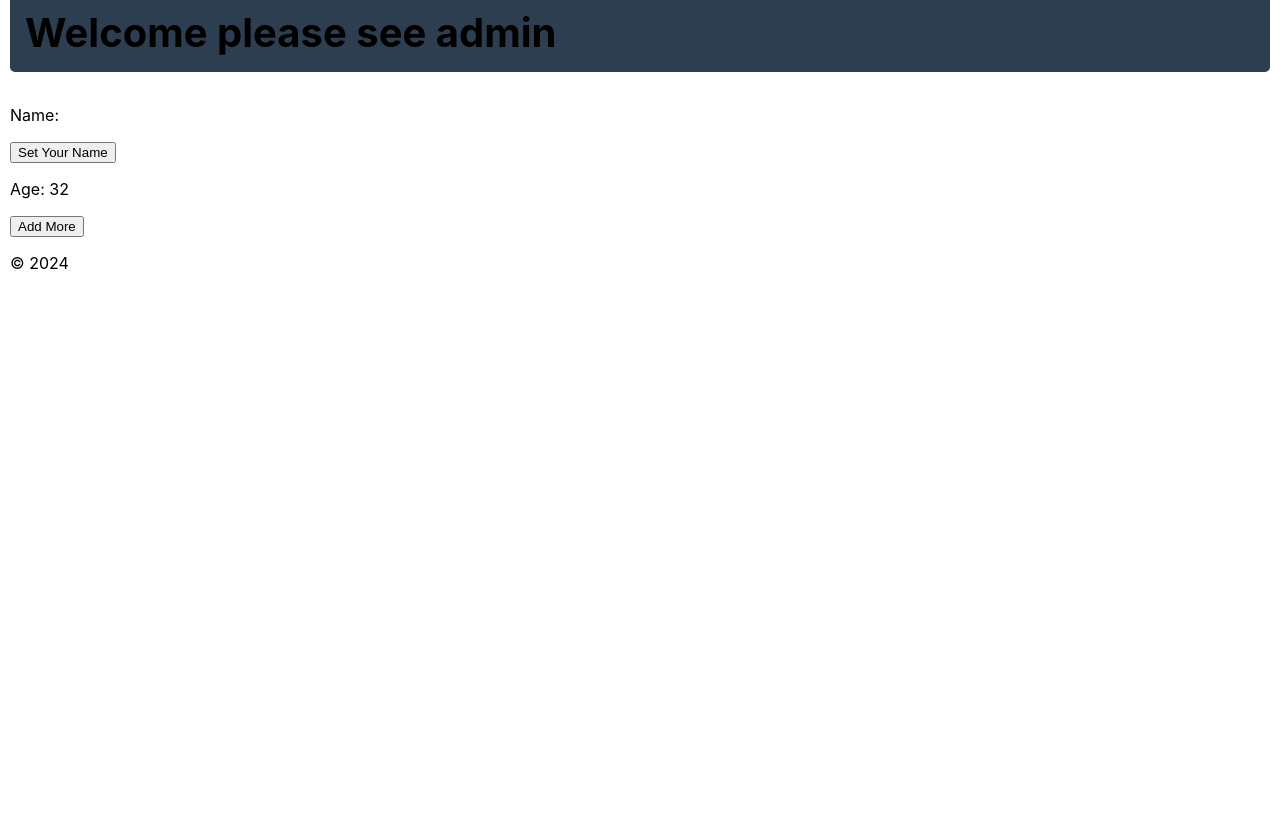
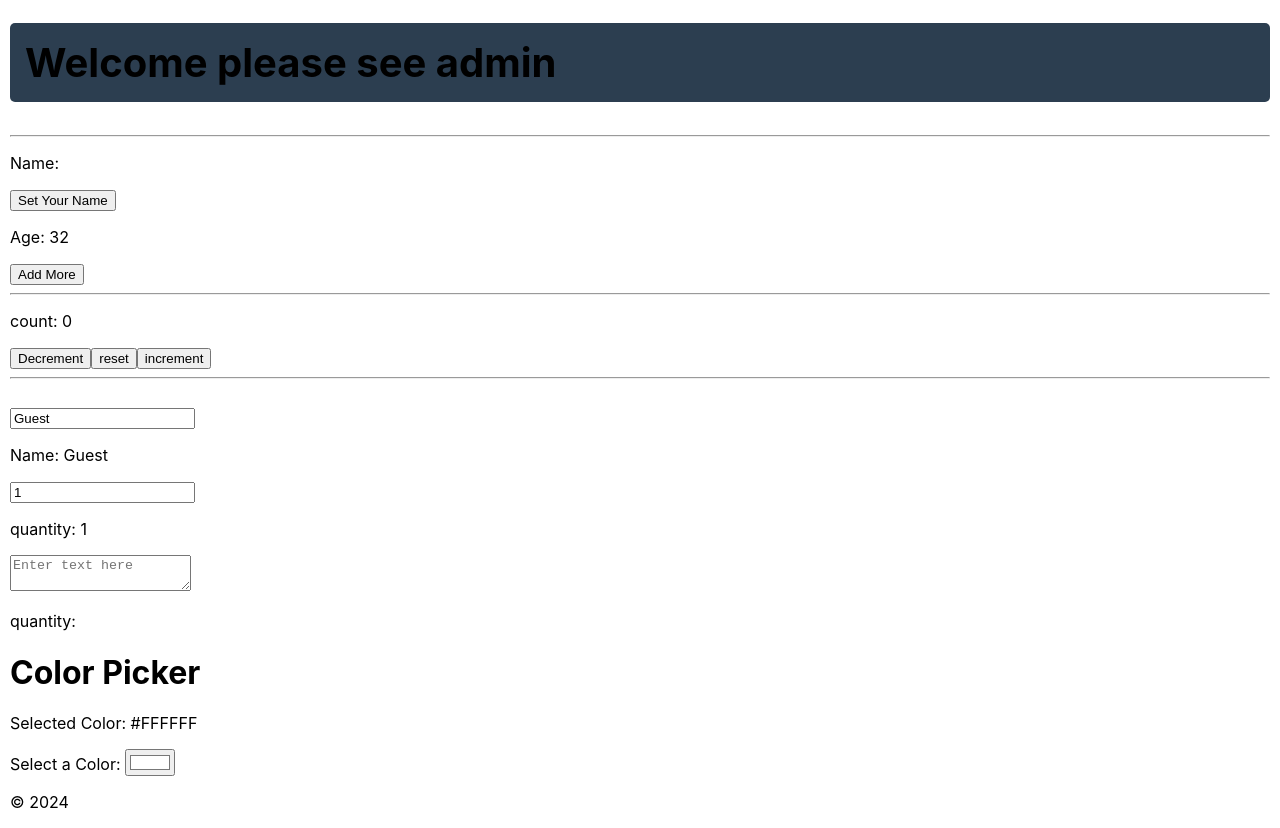
Before and after one commit to craigm14/react-practice, a React (Create React App) app: page / in a window 1280 px wide. Shown: the part 942-1770 px from the top of the page. Before the commit the page ends 1231 px from the top, so only its background shows below. Built offline with nearby package versions, Linux system fonts and the light colour scheme.

Commit message:
color picker, counter (updater function) added in

```diff
--- a/src/App.js
+++ b/src/App.js
@@ -7,6 +7,11 @@ import Header from "./conponents/Header";
 import UserMessage from "./conponents/UserMessage";
 import List from "./conponents/Lists";
 import Count from "./conponents/Count";
+import User from "./conponents/User";
+import ColorPicker from "./conponents/colorPicker";
+import Counter from "./conponents/Counter";
+
+
 //Change true / false to test elements
 //test login with true/false loggedIn and username presnt and not presnt
 function App() {
@@ -15,12 +20,22 @@ function App() {
       <Header />
       <Card />
       <Button />
+      <hr></hr>
       <List/>
+      <hr></hr>
       <Student name="Craig" age={30} isStudent={true} />
       <Student name="Bart" age={15} isStudent={true} />
       <Student isStudent={false} />
+      <hr></hr>
       <UserMessage isLoggedIn={true}  />
+      <hr></hr>
       <Count/>
+      <hr></hr>
+      <Counter/>
+      <hr></hr>
+      <br></br>
+      <User/>
+      <ColorPicker/>
       <Footer />
     </>
   );
--- /dev/null
+++ b/src/conponents/Counter.jsx
@@ -0,0 +1,36 @@
+import React, { useState } from 'react';
+
+// a function passed as an argument to setState()
+// good for safe updates based on a previous state
+//updater fuction - a queue, call the functions in the same order
+
+function MyConponent() {
+    const [count, setCount] = useState(0);
+
+    function increment(){
+        setCount(c => c + 1);
+        setCount(c => c + 1);
+        setCount(c => c + 1);
+    };
+
+    function decrement() {
+        setCount(c => c - 1);
+        setCount(c => c - 1);
+        setCount(c => c - 1);
+    }
+
+    function reset(){
+        setCount(0);
+    }
+
+    return(
+        <div>
+            <p>count: {count}</p>
+            <button onClick={decrement}>Decrement</button>
+            <button onClick={reset}>reset</button>
+            <button onClick={increment}>increment</button>
+        </div>
+    )
+}
+
+export default MyConponent
--- /dev/null
+++ b/src/conponents/User.jsx
@@ -0,0 +1,36 @@
+import React, { useState } from 'react';
+
+function User() {
+
+    const [name, setName] = useState("Guest");
+    const [quantity, setQuantity] = useState("1");
+    const [comment, setComment] = useState("");
+
+    function handleNameChange (event) {
+        setName(event.target.value)
+    }
+
+    function handleQuantityChange (event) {
+        setQuantity(event.target.value)
+    }
+
+    function handleCommentChange (event){
+        setComment(event.target.value)
+    }
+    return (
+        <div>
+            <input value={name} onChange={handleNameChange}></input>
+            <p>Name: {name}</p>
+
+            <input value={quantity} onChange={handleQuantityChange} type='number'/>
+            <p>quantity: {quantity}</p>
+
+            <textarea value={comment} placeholder='Enter text here' onChange={handleCommentChange}></textarea>
+             <p>quantity: {comment}</p>
+        </div>
+     );
+}
+
+export default User;
+
+//OnChange - event handler, triggers a function when user input changes
--- /dev/null
+++ b/src/conponents/colorPicker.jsx
@@ -0,0 +1,22 @@
+import React, {useState } from 'react';
+
+
+function ColorPicker() {
+
+    const [color, setColor] = useState("#FFFFFF");
+
+    function handleColorChange (event) {
+        setColor(event.target.value);
+    }
+
+    return ( <div className='color-picker-container'>
+        <h1>Color Picker</h1>
+        <div className='color-display' style={{backgroundColor: color}}>
+            <p>Selected Color: {color}</p>
+            <label>Select a Color: </label>
+            <input type="color" value={color} onChange={handleColorChange}/>
+        </div>
+        </div> );
+}
+
+export default ColorPicker;
```
Also changed, not shown: src/App.css (line endings or trailing spaces).
